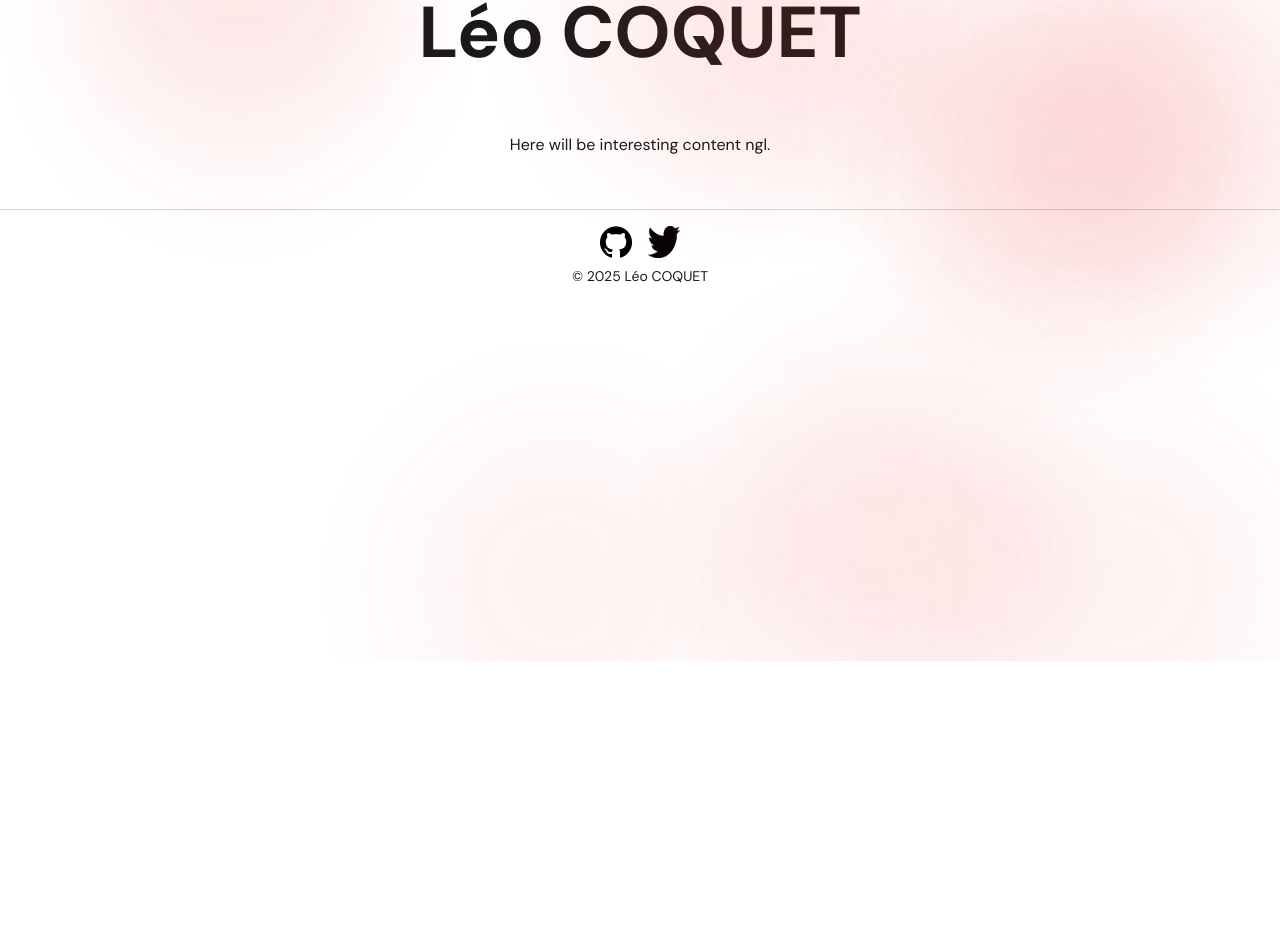
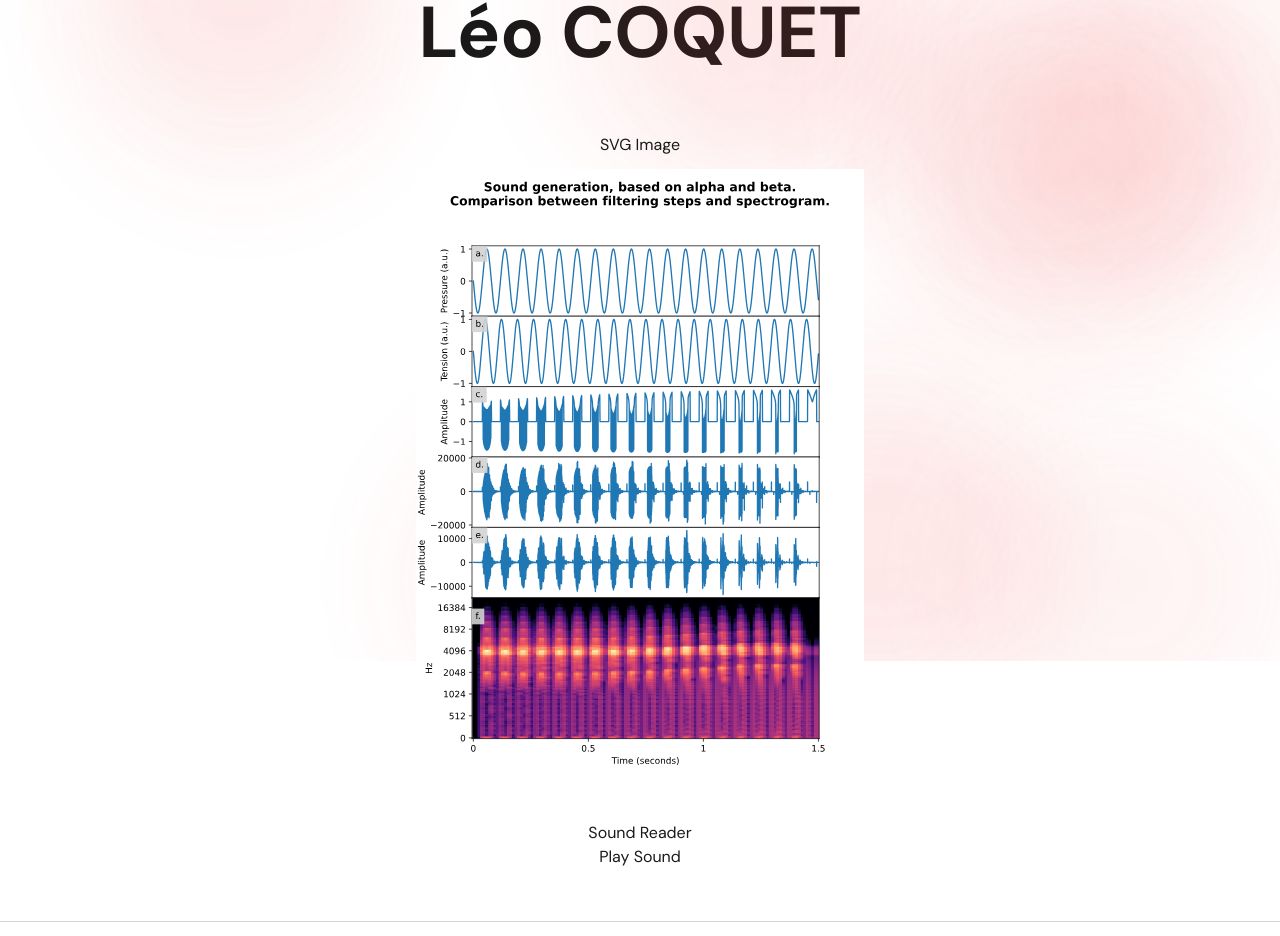
Before and after one commit to LCoquet/personal_website, a Next.js app: page /thesis/ICDL-2025-SMILES in a window 1280 px wide. Shown: the part 139-1075 px from the top of the page. Before the commit the page ends 800 px from the top, so only its background shows below. Built offline with nearby package versions, Linux system fonts and the light colour scheme.

Commit message:
Added ICDL-2025-SMILES page, sound and generation steps figure

```diff
--- a/app/thesis/ICDL-2025-SMILES/page.tsx
+++ b/app/thesis/ICDL-2025-SMILES/page.tsx
@@ -1,9 +1,22 @@
 'use client';
 
+import { useRef } from 'react';
+
 export default function Page() {
-    return(
+    const audioRef = useRef<HTMLAudioElement>(null);
+
+    const handlePlay = () => {
+        audioRef.current?.play();
+    };
+
+    return (
         <div>
-            Here will be interesting content ngl.
+            <h2>SVG Image</h2>
+            <img src="/ICDL-2025/sound_generation_process.svg" alt="Sound generation process, step by step" className='mx-auto my-3 h-[80vh]'/>
+
+            <h2>Sound Reader</h2>
+            <audio ref={audioRef} src="/ICDL-2025/generated_sound.wav" preload="auto" />
+            <button onClick={handlePlay}>Play Sound</button>
         </div>
-    )
+    );
 }
```
Also changed, not shown: public/ICDL-2025/sound_generation_process.svg (added), 1 other file (tests, documents, lock files or other folders).
